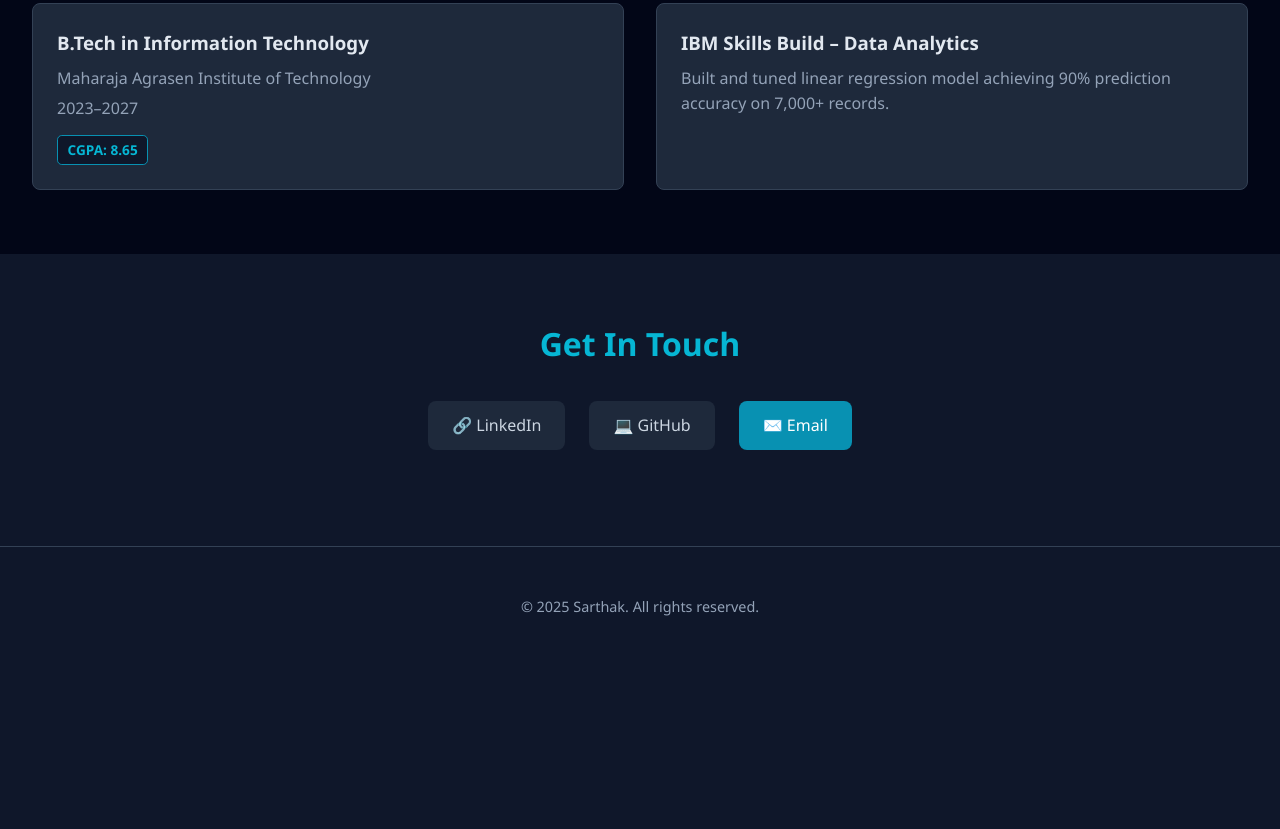
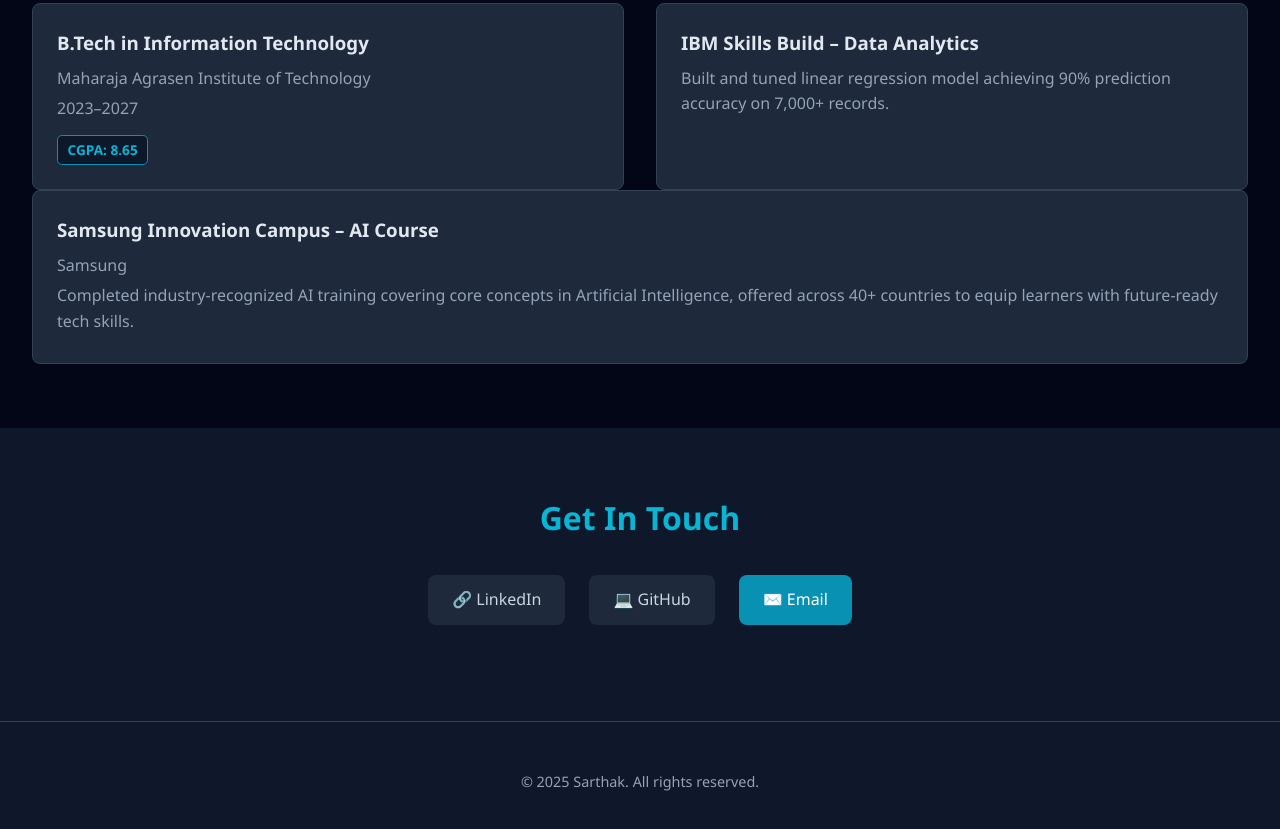
Before and after one commit to molubhai08/new_portfolio, a plain HTML site: page index.html in a window 1280 px wide. Shown: the part 5893-6722 px from the top of the page. Before the commit the page ends 6559 px from the top, so only its background shows below. Drawn offline with Linux system fonts and the light colour scheme.

Commit message:
samsung added

```diff
--- a/index.html
+++ b/index.html
@@ -783,6 +783,14 @@
                 <div class="subtitle">Built and tuned linear regression model achieving 90% prediction accuracy on 7,000+ records.</div>
             </div>
         </div>
+                    <div class="edu-cert-card">
+                <h3>Samsung Innovation Campus – AI Course</h3>
+                <div class="subtitle">Samsung</div>
+                <div class="subtitle">Completed industry-recognized AI training covering core concepts in Artificial Intelligence, offered across 40+ countries to equip learners with future-ready tech skills.</div>
+            </div>
+        </div>
+
+
     </section>
 
     <!-- Contact Section -->
```
